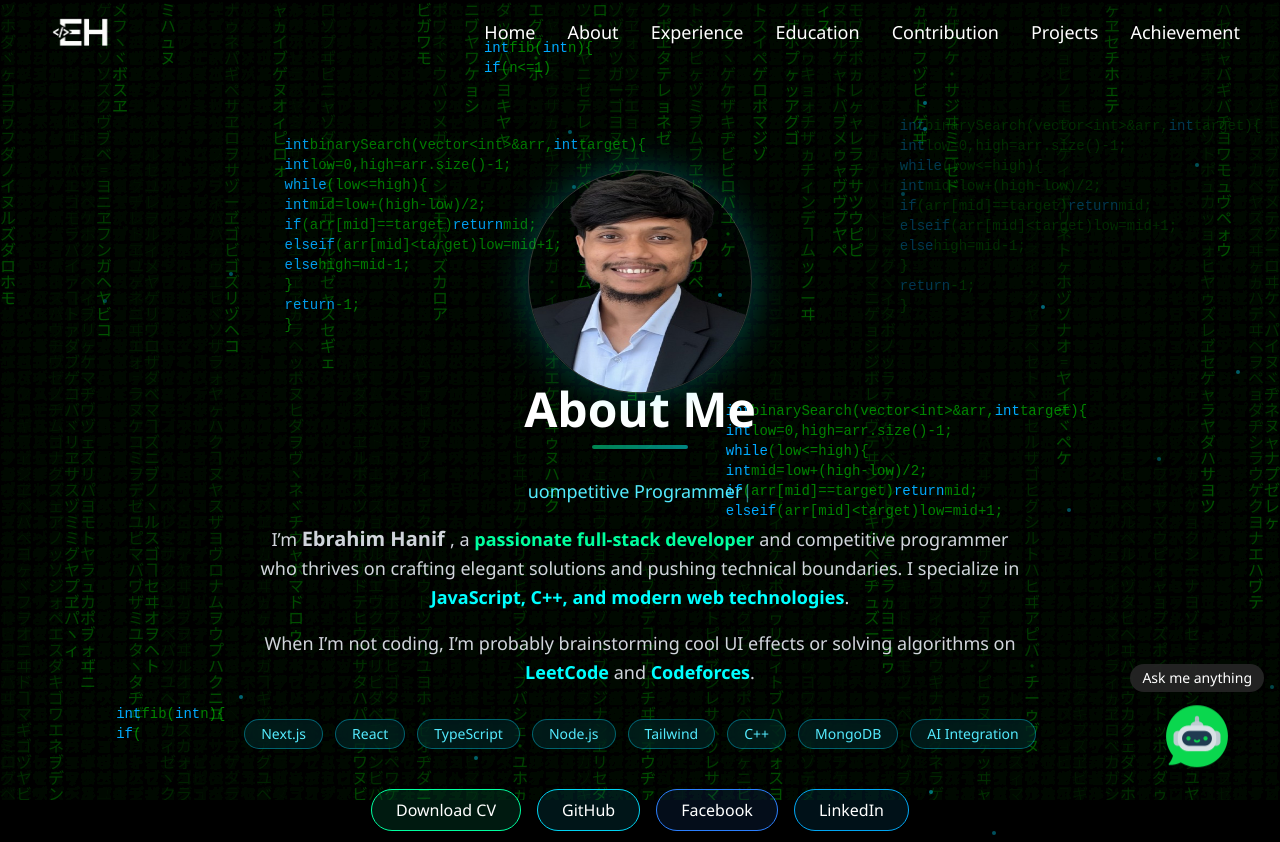
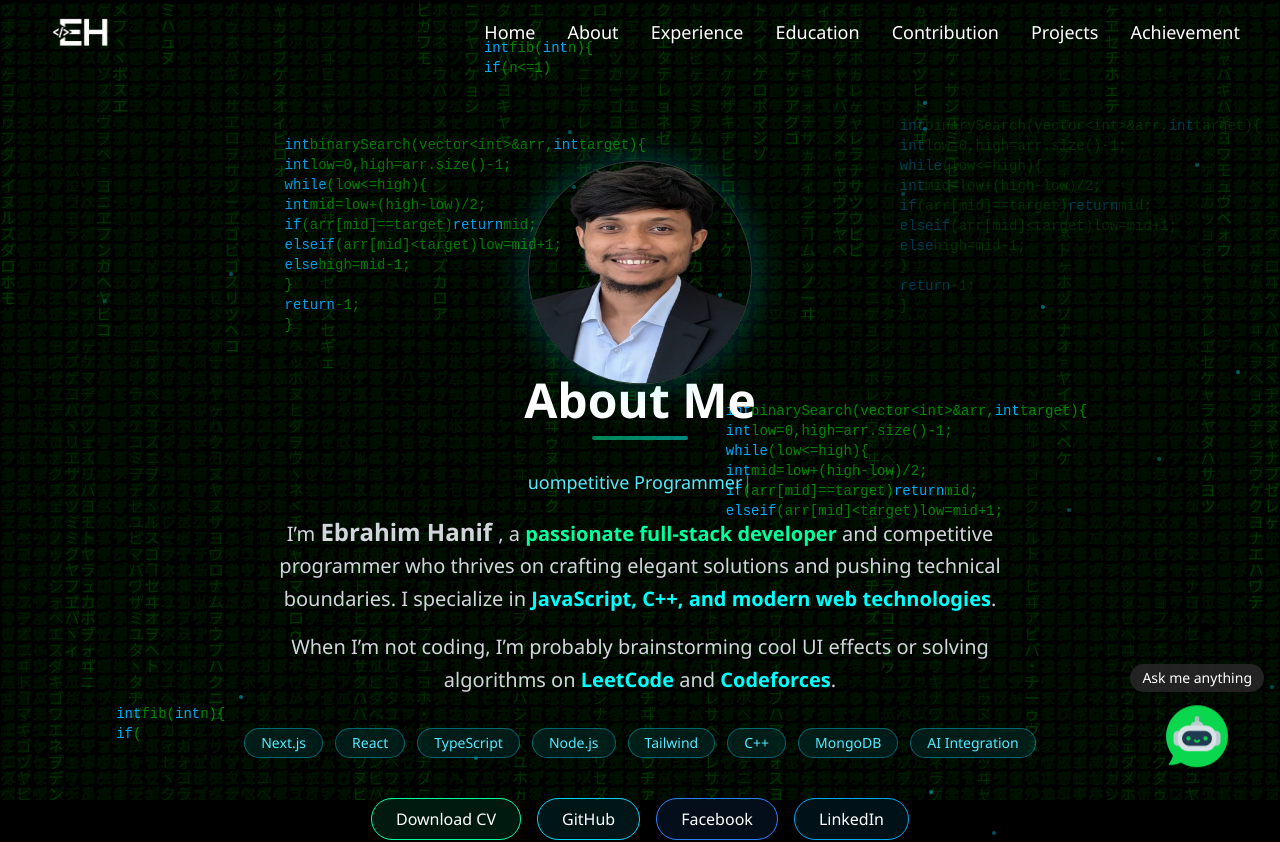
Before and after one commit to Ebrahimhanif12/my-portfolio, a Next.js app: page / in a window 1280 px wide. Shown: the top 842 px of the page. Built offline with nearby package versions, Linux system fonts and the light colour scheme.

Commit message:
font size adjusted

```diff
--- a/src/app/globals.css
+++ b/src/app/globals.css
@@ -136,6 +136,7 @@ a {
 
 
 
+
 canvas {
   display: block;
   position: fixed;
--- a/src/components/AboutSection.tsx
+++ b/src/components/AboutSection.tsx
@@ -111,17 +111,17 @@ export default function AboutSection() {
         </h2>
 
         {/* Typing Role */}
-        <p className="mt-4 text-cyan-300 text-sm sm:text-base md:text-lg font-mono h-6">
+        <p className="mt-4 text-cyan-300 text-xl sm:text-base md:text-lg font-mono h-6">
           {text}
           <span className="animate-pulse">|</span>
         </p>
 
         {/* Description */}
-        <p className="mt-6 text-sm sm:text-base md:text-lg leading-relaxed text-gray-300 max-w-3xl">
-          I’m <span className="font-bold text-xl "> Ebrahim Hanif </span>, a <span className="text-[#00ff9f] font-semibold">passionate full-stack developer</span> and competitive programmer who thrives on crafting elegant solutions and pushing technical boundaries. I specialize in <span className="text-[#00ffff] font-semibold">JavaScript, C++, and modern web technologies</span>.
+        <p className="mt-6 text-2xl sm:text-base md:text-xl leading-relaxed text-gray-300 max-w-3xl">
+          I’m <span className="font-bold text-2xl "> Ebrahim Hanif </span>, a <span className="text-[#00ff9f] text-xl font-semibold">passionate full-stack developer</span> and competitive programmer who thrives on crafting elegant solutions and pushing technical boundaries. I specialize in <span className="text-[#00ffff] font-semibold">JavaScript, C++, and modern web technologies</span>.
         </p>
-        <p className="mt-4 text-sm sm:text-base md:text-lg leading-relaxed text-gray-300 max-w-3xl">
-          When I’m not coding, I’m probably brainstorming cool UI effects or solving algorithms on <span className="text-[#00ffff] font-semibold">LeetCode</span> and <span className="text-[#00ffff] font-semibold">Codeforces</span>.
+        <p className="mt-4  sm:text-base md:text-xl leading-relaxed text-gray-300 max-w-3xl">
+          When I’m not coding, I’m probably brainstorming cool UI effects or solving algorithms on <span className="text-[#00ffff] text-xl font-semibold">LeetCode</span> and <span className="text-[#00ffff] font-semibold">Codeforces</span>.
         </p>
 
         {/* Skills */}
--- a/src/components/Chatbot.tsx
+++ b/src/components/Chatbot.tsx
@@ -102,8 +102,7 @@ export default function Chatbot() {
               {messages.map((msg, idx) => (
                 <div
                   key={idx}
-                  className={`px-4 py-2 rounded-xl max-w-[80%] ${
-                    msg.sender === "user"
+                  className={`px-4 py-2 rounded-xl max-w-[80%] ${msg.sender === "user"
                       ? "bg-blue-600 text-white self-end"
                       : "bg-neutral-700 text-white/90 self-start"
                     }`}
@@ -146,6 +145,7 @@ export default function Chatbot() {
       )}
 
       {/* Floating Chat Icon */}
+      {!isOpen && (
         <div className="fixed bottom-4 right-4 flex flex-col items-center z-[1000] pointer-events-auto">
           {introText && (
             <div className="relative mb-2 px-3 py-1 bg-neutral-800/90 rounded-xl text-sm font-medium text-white shadow-lg animate-fadeIn pointer-events-none">
@@ -163,8 +163,11 @@ export default function Chatbot() {
             src="/chaticon.png"
             onClick={() => setIsOpen(true)}
             className="w-14 h-14 sm:w-16 sm:h-16 mt-5 cursor-pointer animate-bounce hover:animate-none transition-all"
+            alt="Chat Icon"
           />
         </div>
+      )}
+
     </>
   );
 }
--- a/src/components/MatBackground.js
+++ b/src/components/MatBackground.js
@@ -16,10 +16,10 @@ export default function MatrixBackground() {
     const drops = new Array(columns).fill(1);
 
     const draw = () => {
-      ctx.fillStyle = 'rgba(0, 0, 0, 0.05)';
+      ctx.fillStyle = 'rgba(0, 0, 0, 0.03)';
       ctx.fillRect(0, 0, width, height);
 
-      ctx.fillStyle = 'rgba(0, 255, 0, 0.3)';
+      ctx.fillStyle = 'rgba(0, 255, 0, 0.18)';
       ctx.font = `${fontSize}px monospace`;
 
       for (let i = 0; i < drops.length; i++) {
```
Lines whose indentation alone changed are shown as unchanged.
